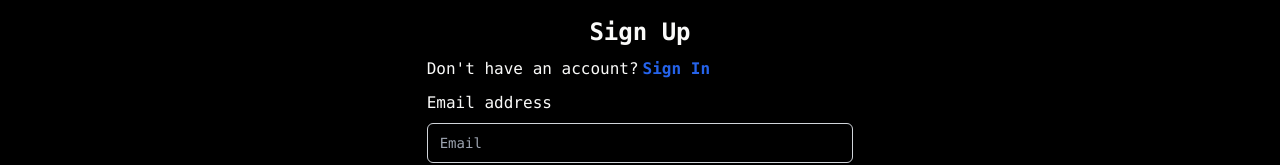
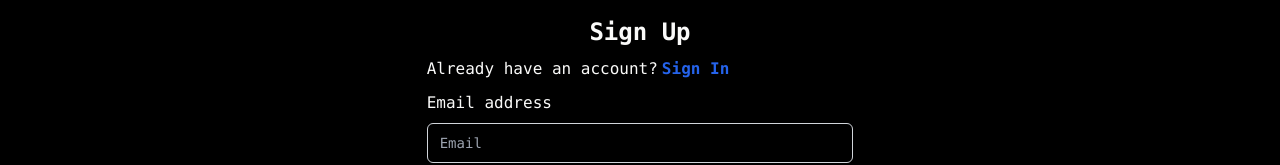
Before and after one commit to AbdulMunim343/mern_app_with_atlas, a React (Vite) app in the folder crud-ui/: page /signup in a window 1280 px wide. Shown: the part 274-439 px from the top of the page. Built offline with nearby package versions, Linux system fonts and the light colour scheme.

Commit message:
resolved the text mistake

```diff
--- a/crud-ui/src/pages/signup.jsx
+++ b/crud-ui/src/pages/signup.jsx
@@ -31,7 +31,7 @@ const SignUp = () => {
                         Sign Up
                     </h2>
                     <div className="mt-2.5 text-center text-stone-50 flex mb-2.5">
-                        Don&apos;t have an account?
+                    Already have an account?
                         <div
                             onClick={handleLoginClick}
                             className="font-semibold cursor-pointer text-blue-600 transition-all duration-200 hover:underline ml-1">
```
